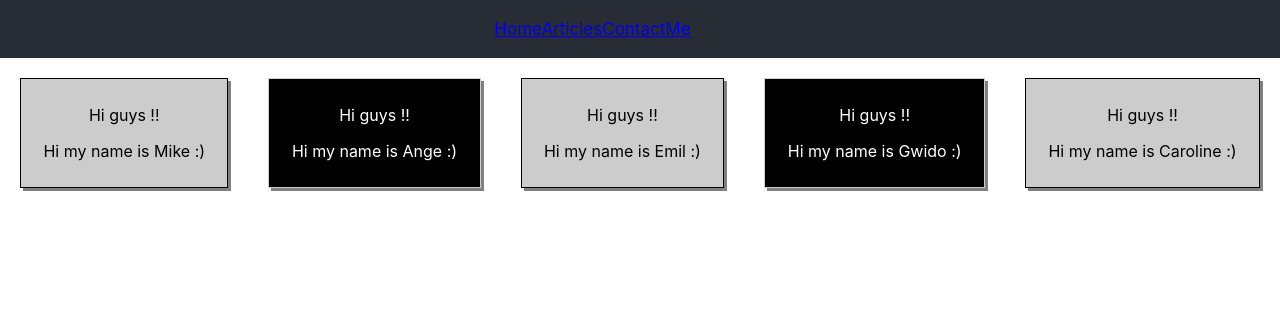
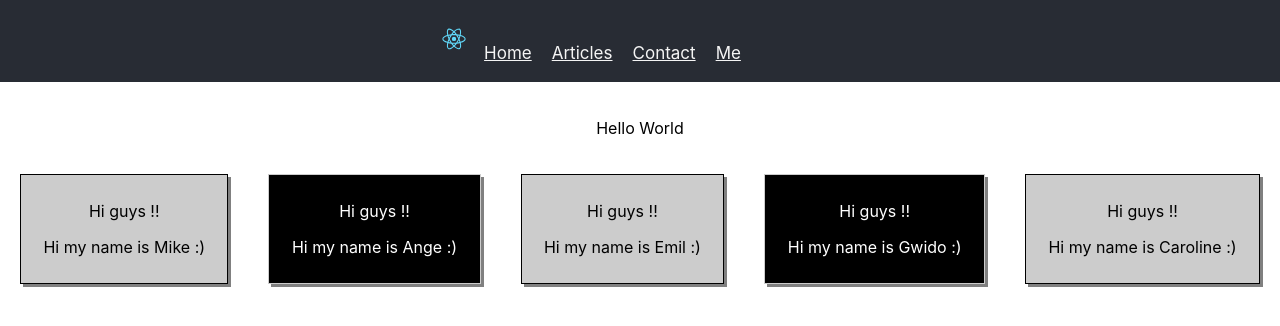
Before and after one commit to wod33k/first-react, a React (Create React App) app: page / in a window 1280 px wide. Shown: the top 326 px of the page. Built offline with nearby package versions, Linux system fonts and the light colour scheme.

Commit message:
Nowa czesc na stronie

```diff
--- a/src/App.css
+++ b/src/App.css
@@ -86,10 +86,22 @@ float: left;
   font-size: 17px;
 
 
-
 }
 
 .ludzie {
 display: inherit;
 
 }
+
+.navi {
+padding : 10px;
+color:whitesmoke;
+
+}
+
+.navi:hover {
+background-color: whitesmoke;
+color: grey;
+
+
+}
--- a/src/App.js
+++ b/src/App.js
@@ -3,26 +3,25 @@ import React from 'react';
 import './App.css';
 import Person from './components/components';
 import NaviBar from './components/navbar';
+import MainPost from './components/mainPost';
+
 //import { arrayExpression } from '@babel/types';
 
 
 //class App extends Component {
 
   //state = {
-    const osoby = [
-    {
-    'id' : 1,
-    'name' : "Mike"
 
-  },
-    {'id' :2,
-      'name' :"Ange" },
-    {'id':3 , 'name': "Emil"},
-    {'id':4, 'name' : "Gwido"},
-    {'id':5, 'name': "Caroline"}
-  ]
 
 function App() {
+
+  const osoby = [
+    {'id':1,'name': "Mike"},
+    {'id':2,'name': "Ange" },
+    {'id':3,'name': "Emil"},
+    {'id':4,'name': "Gwido"},
+    {'id':5,'name': "Caroline"}
+  ]
 
 const ludzie = osoby.map((ludz) =>
 <Person name= {ludz.name}
@@ -34,7 +33,7 @@ key={ludz.id}
   return (
     <div className="App">
       <NaviBar />
-
+      <MainPost mainPostText="Hello World" />
       <div className="ludzie">{ludzie}</div>
 
       </div>
--- /dev/null
+++ b/src/components/mainPost.js
@@ -0,0 +1,21 @@
+import React from 'react';
+
+
+const MainPost  = props => {
+
+    return (
+            <div className="mainPost">
+                <div className="mainPostImg">
+                    <img ></img>
+                </div>
+                <div className="mainPostText">
+                    <p className="mainPostQute">{props.mainPostText}</p>
+                </div>
+              </div>
+
+    )
+
+
+}
+
+export default MainPost;
--- a/src/components/navbar.js
+++ b/src/components/navbar.js
@@ -1,15 +1,16 @@
 import React from 'react';
-
+import logo from "../logo.svg";
 
 const NaviBar = props => {
 
     return (
         <div className="navibar">
             <nav>
-           <a href="#">Home</a>
-            <a href="#">Articles</a>
-            <a href="#">Contact</a>
-            <a href="#">Me</a>
+                <img src={logo} width="40px" height="40px"></img>
+           <a href="#main" className="navi">Home</a>
+            <a href="#mian" className="navi">Articles</a>
+            <a href="#main" className="navi">Contact</a>
+            <a href="#main" className="navi">Me</a>
             </nav>
         </div>
                 )
```
